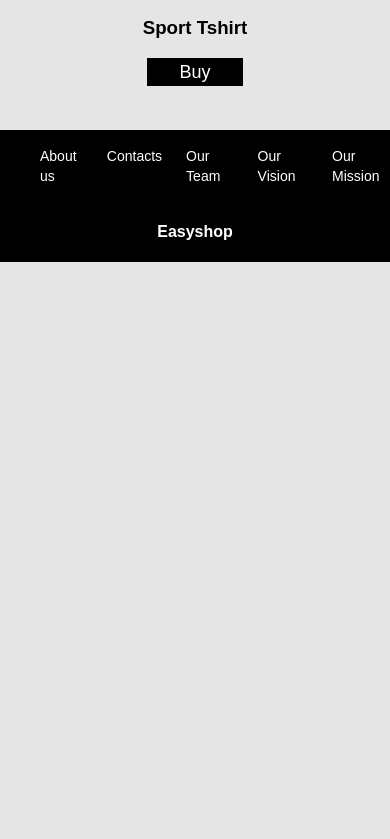
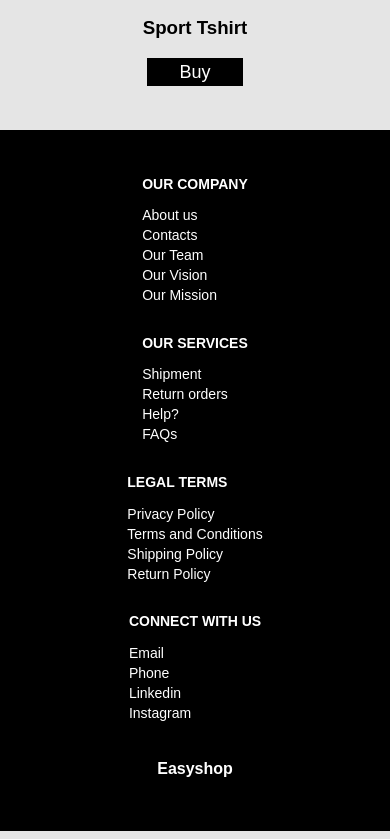
Before and after one commit to samwanyua/Tailwind-Ecommerce-layout-with-flexbox-and-grid, a website: page src/index.html in a window 390 px wide. Shown: the part 2576-3415 px from the top of the page. Before the commit the page ends 2846 px from the top, so only its background shows below. Drawn offline with Linux system fonts and the light colour scheme.

Commit message:
Responsive footer

```diff
--- a/src/index.html
+++ b/src/index.html
@@ -92,16 +92,43 @@
         </div>
     </main>
   <!-- Footer -->
-<footer class="mx-auto">
-    <div class="footer-container bg-black text-white flex  mt-11">
-        <div class="company  w-full flex  flex-col items-center justify-center">
-            <ul class=" flex justify-center space-x-6 font-light list-none">
-                <li><a class="no-underline text-sm text-white" href="#">About us</a></li>
-                <li><a class="no-underline text-sm text-white" href="#">Contacts</a></li>
-                <li><a class="no-underline text-sm text-white" href="#">Our Team</a></li>
-                <li><a class="no-underline text-sm text-white" href="#">Our Vision</a></li>
-                <li><a class="no-underline text-sm text-white" href="#">Our Mission</a></li>
-            </ul>
+  <footer class="mx-auto">
+    <div class="footer-container bg-black text-white flex flex-col md:flex-row space-y-4 md:space-y-0 md:space-x-4 mt-11 items-center justify-between px-7 md:px-14 py-8">
+
+        <div class="company flex flex-col items-start">
+            <h2 class="text-sm text-white uppercase">Our Company</h2>
+            <a class="no-underline text-sm text-white" href="#">About us</a>
+            <a class="no-underline text-sm text-white" href="#">Contacts</a>
+            <a class="no-underline text-sm text-white" href="#">Our Team</a>
+            <a class="no-underline text-sm text-white" href="#">Our Vision</a>
+            <a class="no-underline text-sm text-white" href="#">Our Mission</a>
+        </div>
+
+        <div class="company flex flex-col items-start">
+            <h2 class="text-sm text-white uppercase">Our Services</h2>
+            <a class="no-underline text-sm text-white" href="#">Shipment</a>
+            <a class="no-underline text-sm text-white" href="#">Return orders</a>
+            <a class="no-underline text-sm text-white" href="#">Help?</a>
+            <a class="no-underline text-sm text-white" href="#">FAQs</a>
+        </div>
+
+        <div class="company flex flex-col items-start">
+            <h2 class="text-sm text-white uppercase">Legal Terms</h2>
+            <a class="no-underline text-sm text-white" href="#">Privacy Policy</a>
+            <a class="no-underline text-sm text-white" href="#">Terms and Conditions</a>
+            <a class="no-underline text-sm text-white" href="#">Shipping Policy</a>
+            <a class="no-underline text-sm text-white" href="#">Return Policy</a>
+        </div>
+
+        <div class="company flex flex-col items-start">
+            <h2 class="text-sm text-white uppercase">Connect with us</h2>
+            <a class="no-underline text-sm text-white" href="#">Email</a>
+            <a class="no-underline text-sm text-white" href="#">Phone</a>
+            <a class="no-underline text-sm text-white" href="#">Linkedin</a>
+            <a class="no-underline text-sm text-white" href="#">Instagram</a>
+        </div>
+
+        <div class="block text-center">
             <h4 class="justify-center">Easyshop</h4>
         </div>
     </div>
--- a/src/output.css
+++ b/src/output.css
@@ -49,6 +49,10 @@
 
 .mt-11{
   margin-top: 2.75rem
+}
+
+.block{
+  display: block
 }
 
 .inline{
@@ -523,6 +527,16 @@
   padding-right: 5rem
 }
 
+.px-7{
+  padding-left: 1.75rem;
+  padding-right: 1.75rem
+}
+
+.py-8{
+  padding-top: 2rem;
+  padding-bottom: 2rem
+}
+
 .text-center{
   text-align: center
 }
@@ -681,6 +695,12 @@
     margin-bottom: calc(1rem * var(--tw-space-y-reverse))
   }
 
+  .sm\:space-x-4 > :not([hidden]) ~ :not([hidden]){
+    --tw-space-x-reverse: 0;
+    margin-right: calc(1rem * var(--tw-space-x-reverse));
+    margin-left: calc(1rem * calc(1 - var(--tw-space-x-reverse)))
+  }
+
   .sm\:text-2xl{
     font-size: 1.5rem;
     line-height: 2rem
@@ -696,10 +716,35 @@
     grid-template-columns: repeat(3, minmax(0, 1fr))
   }
 
+  .md\:flex-row{
+    flex-direction: row
+  }
+
+  .md\:flex-col{
+    flex-direction: column
+  }
+
   .md\:space-x-6 > :not([hidden]) ~ :not([hidden]){
     --tw-space-x-reverse: 0;
     margin-right: calc(1.5rem * var(--tw-space-x-reverse));
     margin-left: calc(1.5rem * calc(1 - var(--tw-space-x-reverse)))
+  }
+
+  .md\:space-x-4 > :not([hidden]) ~ :not([hidden]){
+    --tw-space-x-reverse: 0;
+    margin-right: calc(1rem * var(--tw-space-x-reverse));
+    margin-left: calc(1rem * calc(1 - var(--tw-space-x-reverse)))
+  }
+
+  .md\:space-y-0 > :not([hidden]) ~ :not([hidden]){
+    --tw-space-y-reverse: 0;
+    margin-top: calc(0px * calc(1 - var(--tw-space-y-reverse)));
+    margin-bottom: calc(0px * var(--tw-space-y-reverse))
+  }
+
+  .md\:px-14{
+    padding-left: 3.5rem;
+    padding-right: 3.5rem
   }
 
   .md\:text-center{
```
